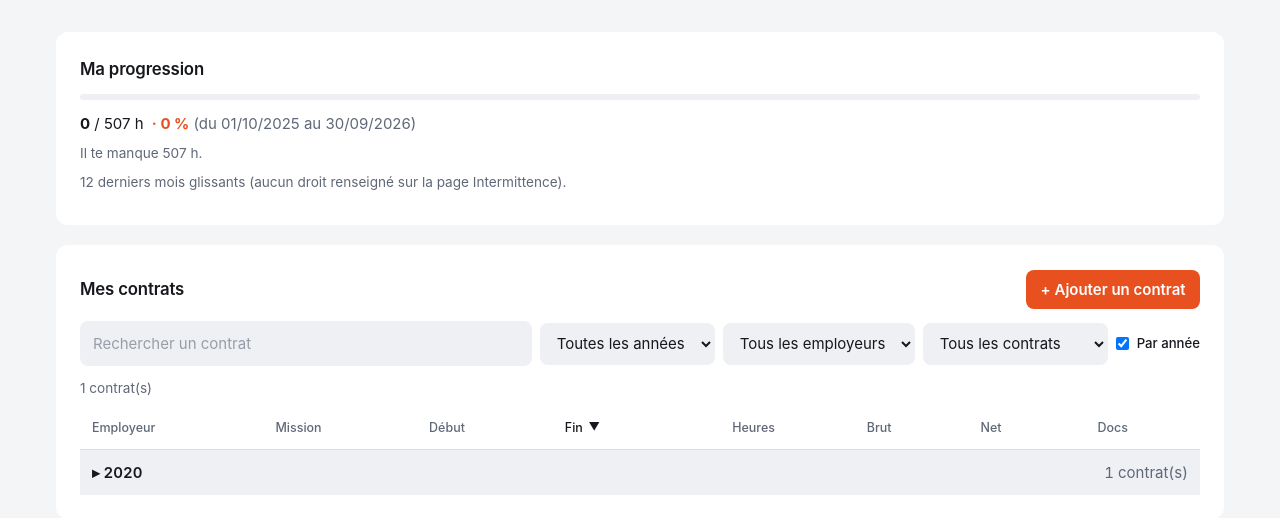
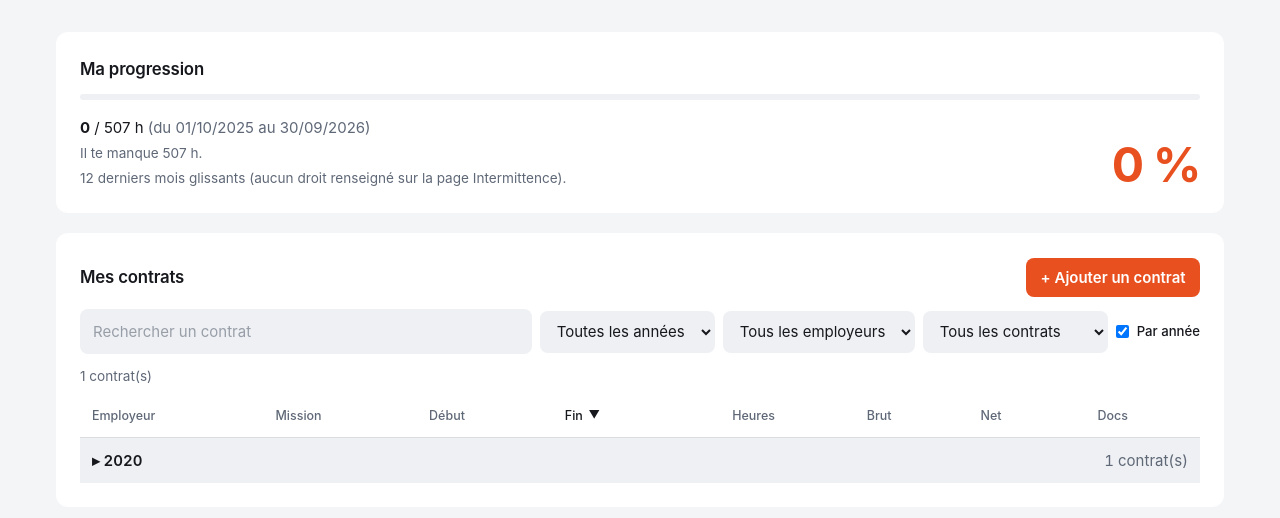
Before and after one commit to migmul/507h, a Flask app: page / in a window 1280 px wide. Shown: the part 57-575 px from the top of the page. Run offline with Flask 3, Linux system fonts and the light colour scheme; the visitor is signed in with stand-in values (Sample User, id 1); tables that the repository leaves empty hold one stand-in row (values such as "Sample post"); data that the repository does not hold is empty; parts of the project's set-up code (start-up, migrations or seed data) failed here and were passed over.

Commit message:
fix: tableau des contrats (textes longs, actions toujours visibles) et pourcentage des 507 h mis en avant (v0.16.1)

```diff
--- a/static/css/style.css
+++ b/static/css/style.css
@@ -714,6 +714,32 @@ tbody tr.group-row td {
     .t-payments td:last-child button:last-child {
         margin-right: -.5rem;
     }
+
+    /* Textes longs : retour à la ligne plutôt qu'un tableau qui s'élargit */
+    .contract-row td:nth-child(1) {
+        max-width: 220px;
+        white-space: normal;
+        overflow-wrap: anywhere;
+    }
+
+    .contract-row td:nth-child(2) {
+        max-width: 320px;
+        white-space: normal;
+        overflow-wrap: anywhere;
+    }
+
+    /* Boutons d'action toujours visibles, même si le tableau défile */
+    .contract-row td:last-child {
+        position: sticky;
+        right: 0;
+        background: var(--surface);
+    }
+}
+
+@media (hover: hover) {
+    .contract-row:hover td:last-child {
+        background: color-mix(in srgb, var(--surface) 96%, var(--text));
+    }
 }
 
 .mobile-inline {
@@ -1009,9 +1035,32 @@ details.fold {
     padding-block: 1rem;
 }
 
-.pct {
-    margin-left: .25rem;
+.progress-info {
+    display: flex;
+    justify-content: space-between;
+    align-items: flex-end;
+    gap: 1rem;
+}
+
+.progress-info > div {
+    min-width: 0;
+}
+
+.progress-info p {
+    margin: .25rem 0 0;
+}
+
+.pct-big {
+    margin: 0;
+    font-size: 3rem;
+    font-weight: 700;
+    line-height: 1;
+    letter-spacing: -.03em;
     color: var(--accent);
+}
+
+.pct-big.done {
+    color: var(--ok);
 }
 
 /* ==========================================================================
@@ -1745,4 +1794,8 @@ body {
         flex-direction: column;
         align-items: flex-start;
     }
-}
+
+    .pct-big {
+        font-size: 2.2rem;
+    }
+}
--- a/static/js/dashboard.js
+++ b/static/js/dashboard.js
@@ -293,7 +293,9 @@ async function loadSummary() {
     $('#bar').style.width = Math.min(100, (s.hours / s.target) * 100) + '%';
     $('#hours').textContent = nf1.format(s.hours);
     $('#range').textContent = ` (du ${fdate(s.window_start)} au ${fdate(s.window_end)})`;
-    $('#pct').textContent = `· ${Math.round((s.hours / s.target) * 100)} %`;
+    const pct = Math.round((s.hours / s.target) * 100);
+    $('#pct').textContent = `${pct} %`;
+    $('#pct').classList.toggle('done', pct >= 100);
     const left = Math.max(0, s.target - s.hours);
     $('#remaining').textContent = left > 0
         ? `Il te manque ${nf1.format(left)} h.`
--- a/templates/dashboard.html
+++ b/templates/dashboard.html
@@ -5,11 +5,14 @@
     <section class="card">
         <h2>Ma progression</h2>
         <div class="progress"><div id="bar"></div></div>
-        <p><strong id="hours">0</strong> / 507 h
-            <strong class="pct" id="pct"></strong> <span class="muted" id="range"></span>
-        </p>
-        <p class="muted small" id="remaining"></p>
-        <p class="muted small" id="mode"></p>
+        <div class="progress-info">
+            <div>
+                <p><strong id="hours">0</strong> / 507 h <span class="muted" id="range"></span></p>
+                <p class="muted small" id="remaining"></p>
+                <p class="muted small" id="mode"></p>
+            </div>
+            <p class="pct-big" id="pct"></p>
+        </div>
     </section>
 
     <section class="card">
```
Also changed, not shown: changelog.md.
